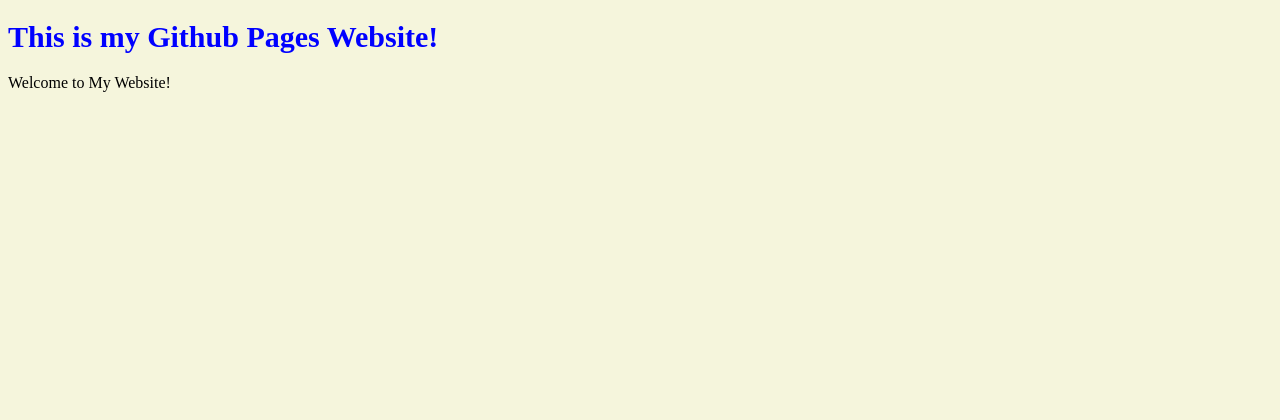
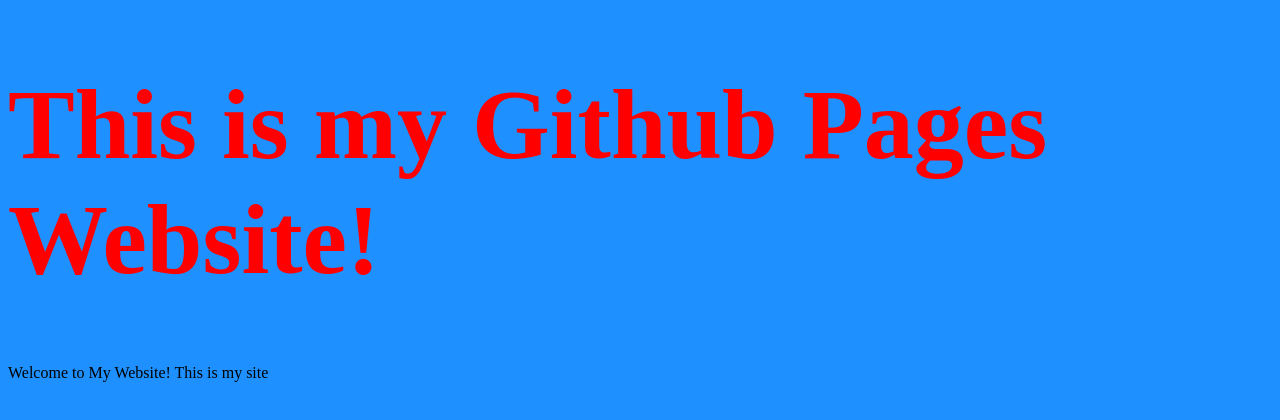
Before and after one commit to varanasikrishna/MyWebSite, a plain HTML site: page index.html in a window 1280 px wide. Drawn offline with Linux system fonts and the light colour scheme.

Commit message:
Update index.js & styles.css

```diff
--- a/index.js
+++ b/index.js
@@ -1 +1,2 @@
 document.writeln("Welcome to My Website!");
+document.writeln("This is my site")
--- a/styles.css
+++ b/styles.css
@@ -1,8 +1,8 @@
 body {
-  background-color: beige;
+  background-color: dodgerblue;
 }
 h1 {
-  color: blue;
-  font-size: 30px;
+  color: red;
+  font-size: 100px;
   font-weight: bold;
 }
```
